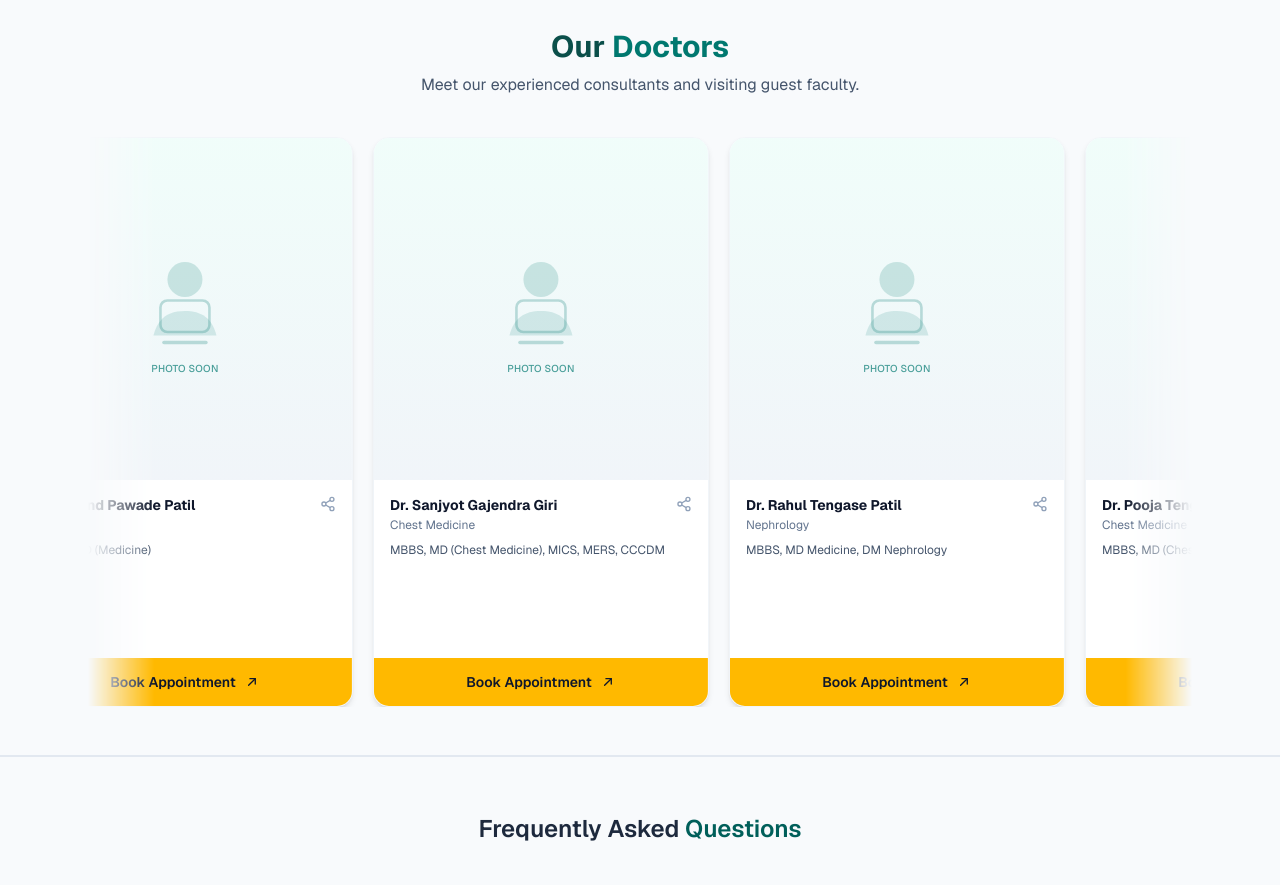
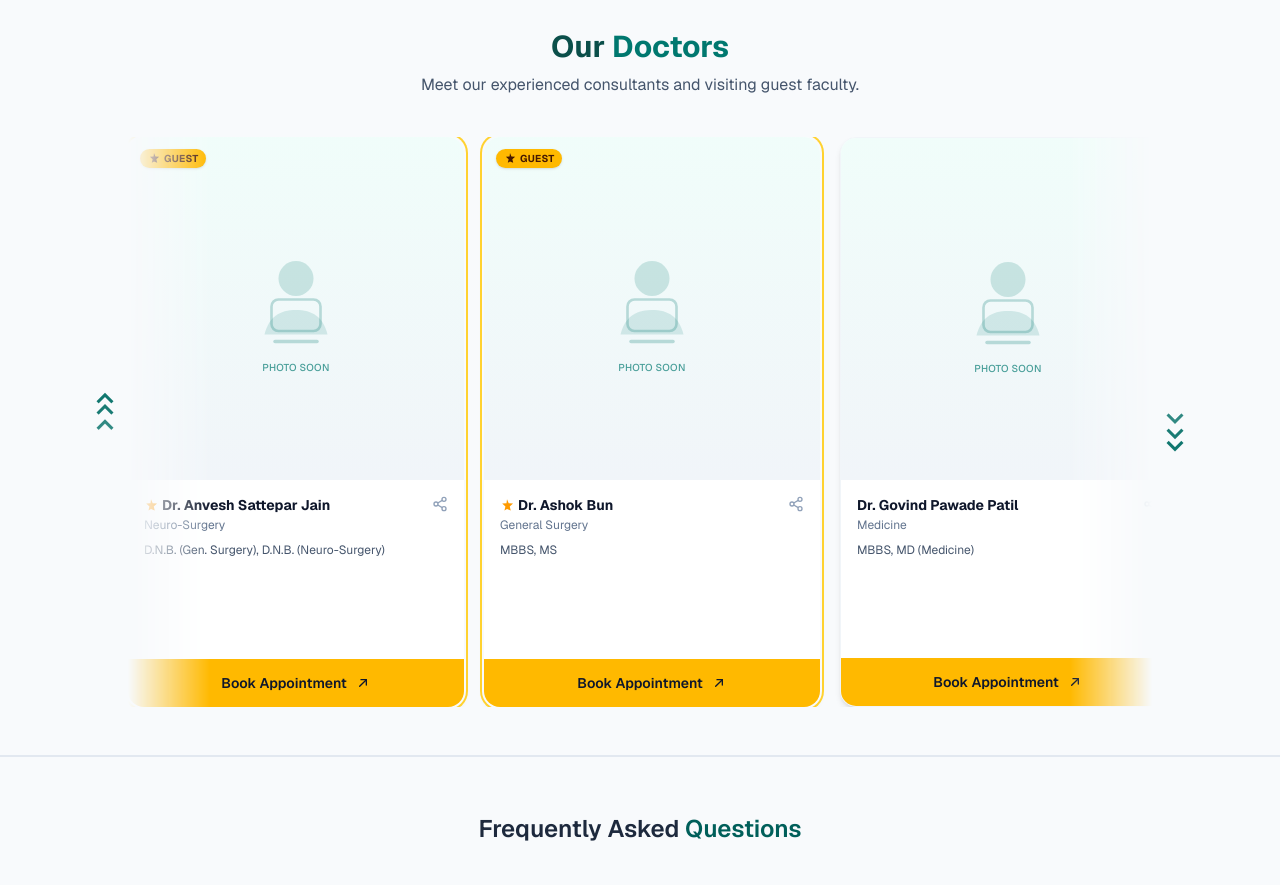
Before and after one commit to rp98nt/shivnerihospital, a Next.js app: page / in a window 1280 px wide. Shown: the part 2380-3265 px from the top of the page. Built offline with nearby package versions, Linux system fonts and the light colour scheme.

Commit message:
feat: add manual doctors carousel scroll and alphabetical order

```diff
--- a/app/globals.css
+++ b/app/globals.css
@@ -141,13 +141,22 @@ body {
   }
 }
 
-@keyframes doctors-carousel-scroll {
-  from {
-    transform: translateX(0);
+@keyframes doctors-scroll-arrow-animate {
+  0% {
+    opacity: 0;
+    transform: rotate(45deg) translate(-20px, -20px);
   }
-  to {
-    transform: translateX(-50%);
+  50% {
+    opacity: 1;
   }
+  100% {
+    opacity: 0;
+    transform: rotate(45deg) translate(20px, 20px);
+  }
+}
+
+.doctors-carousel-shell {
+  position: relative;
 }
 
 .doctors-carousel-mask {
@@ -155,18 +164,72 @@ body {
   mask-image: linear-gradient(
     to right,
     transparent,
-    black 6%,
-    black 94%,
+    black 8%,
+    black 92%,
     transparent
   );
 }
 
-.doctors-carousel-track {
-  animation: doctors-carousel-scroll 60s linear infinite;
+.doctors-carousel-scroll {
+  overflow-x: auto;
+  scroll-behavior: smooth;
+  scrollbar-width: none;
+  -ms-overflow-style: none;
 }
 
-.doctors-carousel-track:hover {
-  animation-play-state: paused;
+.doctors-carousel-scroll::-webkit-scrollbar {
+  display: none;
+}
+
+.doctors-scroll-control {
+  position: absolute;
+  top: 50%;
+  z-index: 20;
+  display: flex;
+  height: 3rem;
+  width: 3rem;
+  transform: translateY(-50%);
+  align-items: center;
+  justify-content: center;
+  border: 0;
+  background: transparent;
+  cursor: pointer;
+}
+
+.doctors-scroll-control--left {
+  left: -0.5rem;
+}
+
+.doctors-scroll-control--right {
+  right: -0.5rem;
+}
+
+.doctors-scroll-arrow {
+  cursor: pointer;
+  transform: rotate(0deg);
+}
+
+.doctors-scroll-arrow--left {
+  transform: rotate(180deg);
+}
+
+.doctors-scroll-arrow span {
+  display: block;
+  width: 0.75rem;
+  height: 0.75rem;
+  margin: -0.45rem;
+  transform: rotate(45deg);
+  border-right: 3px solid rgb(15 118 110);
+  border-bottom: 3px solid rgb(15 118 110);
+  animation: doctors-scroll-arrow-animate 2s infinite;
+}
+
+.doctors-scroll-arrow span:nth-child(2) {
+  animation-delay: -0.2s;
+}
+
+.doctors-scroll-arrow span:nth-child(3) {
+  animation-delay: -0.4s;
 }
 
 @media (prefers-reduced-motion: reduce) {
@@ -197,11 +260,14 @@ body {
       0 4px 12px rgb(15 23 42 / 0.06);
   }
 
-  .doctors-carousel-track {
+  .doctors-carousel-scroll {
+    scroll-behavior: auto;
+  }
+
+  .doctors-scroll-arrow span {
     animation: none;
-    flex-wrap: wrap;
-    width: 100%;
-    justify-content: center;
+    opacity: 1;
+    transform: rotate(45deg);
   }
 
   .doctors-carousel-mask {
--- a/components/appointment-form.tsx
+++ b/components/appointment-form.tsx
@@ -1,6 +1,6 @@
 "use client";
 
-import { DOCTORS } from "@/lib/doctors";
+import { SORTED_DOCTORS } from "@/lib/doctors";
 import Link from "next/link";
 import { FormEvent, useState } from "react";
 
@@ -9,7 +9,7 @@ type AppointmentFormProps = {
 };
 
 export function AppointmentForm({ initialDoctorSlug = "" }: AppointmentFormProps) {
-  const validInitialDoctor = DOCTORS.some(
+  const validInitialDoctor = SORTED_DOCTORS.some(
     (doctor) => doctor.slug === initialDoctorSlug,
   )
     ? initialDoctorSlug
@@ -53,7 +53,7 @@ export function AppointmentForm({ initialDoctorSlug = "" }: AppointmentFormProps
             <option value="" disabled>
               Choose a doctor
             </option>
-            {DOCTORS.map((doctor) => (
+            {SORTED_DOCTORS.map((doctor) => (
               <option key={doctor.slug} value={doctor.slug}>
                 {doctor.name} — {doctor.specialty}
               </option>
--- a/components/our-doctors.tsx
+++ b/components/our-doctors.tsx
@@ -1,15 +1,32 @@
 "use client";
 
 import {
-  DOCTORS,
+  SORTED_DOCTORS,
   getDoctorAppointmentPath,
   getDoctorProfilePath,
   type Doctor,
 } from "@/lib/doctors";
 import Link from "next/link";
+import { useRef } from "react";
 
 export function OurDoctors() {
-  const carouselItems = [...DOCTORS, ...DOCTORS];
+  const scrollRef = useRef<HTMLDivElement>(null);
+
+  function scrollDoctors(direction: "left" | "right") {
+    const container = scrollRef.current;
+    if (!container) return;
+
+    const firstCard = container.querySelector("article");
+    const gap = 20;
+    const scrollAmount = firstCard
+      ? firstCard.clientWidth + gap
+      : container.clientWidth * 0.85;
+
+    container.scrollBy({
+      left: direction === "left" ? -scrollAmount : scrollAmount,
+      behavior: "smooth",
+    });
+  }
 
   return (
     <section className="border-b border-slate-200 bg-slate-50 py-10 sm:py-12">
@@ -21,15 +38,52 @@ export function OurDoctors() {
           Meet our experienced consultants and visiting guest faculty.
         </p>
 
-        <div className="doctors-carousel-mask relative mt-8 sm:mt-10">
-          <div className="doctors-carousel-track flex w-max gap-4 sm:gap-5">
-            {carouselItems.map((doctor, index) => (
-              <DoctorCard key={`${doctor.name}-${index}`} doctor={doctor} />
-            ))}
+        <div className="doctors-carousel-shell mt-8 px-8 sm:mt-10 sm:px-10">
+          <button
+            type="button"
+            className="doctors-scroll-control doctors-scroll-control--left"
+            aria-label="Scroll doctors left"
+            onClick={() => scrollDoctors("left")}
+          >
+            <DoctorsScrollArrow direction="left" />
+          </button>
+
+          <div className="doctors-carousel-mask">
+            <div
+              ref={scrollRef}
+              className="doctors-carousel-scroll"
+              tabIndex={0}
+              aria-label="Doctors carousel"
+            >
+              <div className="flex w-max gap-4 sm:gap-5">
+                {SORTED_DOCTORS.map((doctor) => (
+                  <DoctorCard key={doctor.slug} doctor={doctor} />
+                ))}
+              </div>
+            </div>
           </div>
+
+          <button
+            type="button"
+            className="doctors-scroll-control doctors-scroll-control--right"
+            aria-label="Scroll doctors right"
+            onClick={() => scrollDoctors("right")}
+          >
+            <DoctorsScrollArrow direction="right" />
+          </button>
         </div>
       </div>
     </section>
+  );
+}
+
+function DoctorsScrollArrow({ direction }: { direction: "left" | "right" }) {
+  return (
+    <div className={`doctors-scroll-arrow doctors-scroll-arrow--${direction}`}>
+      <span />
+      <span />
+      <span />
+    </div>
   );
 }
 
--- a/lib/doctors.ts
+++ b/lib/doctors.ts
@@ -85,6 +85,16 @@ export const DOCTORS: Doctor[] = [
   }),
 ];
 
+export function getDoctorSortName(name: string) {
+  return name.replace(/^Dr\.?\s+/i, "").trim();
+}
+
+export const SORTED_DOCTORS = [...DOCTORS].sort((a, b) =>
+  getDoctorSortName(a.name).localeCompare(getDoctorSortName(b.name), "en", {
+    sensitivity: "base",
+  }),
+);
+
 export function getDoctorBySlug(slug: string) {
   return DOCTORS.find((doctor) => doctor.slug === slug);
 }
```
